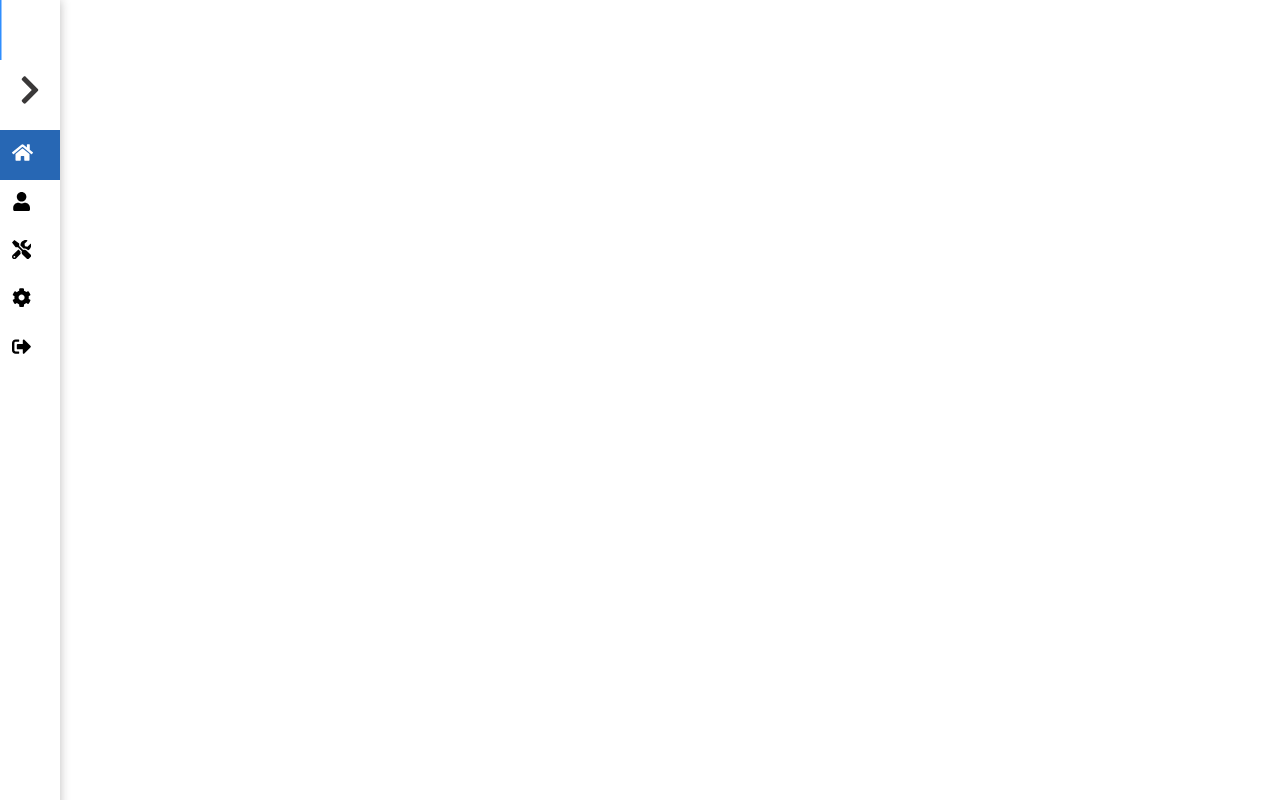
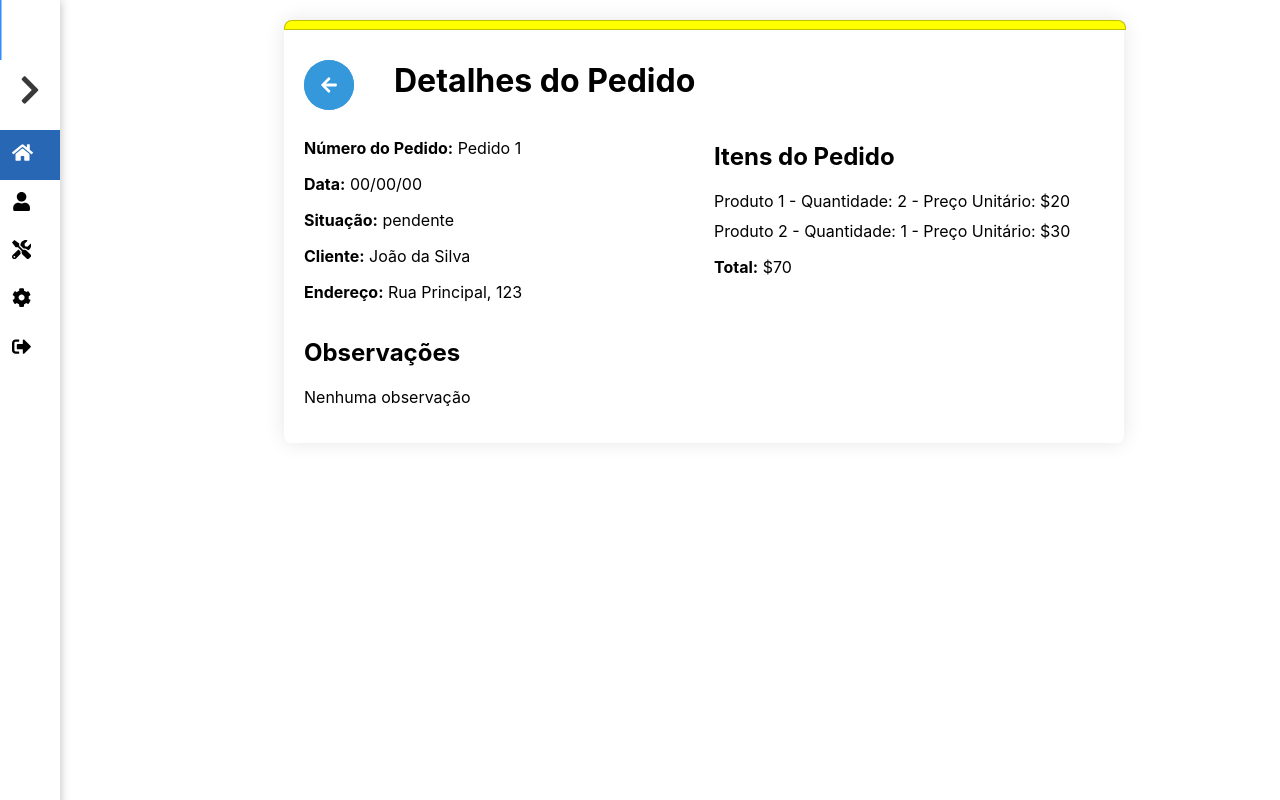
Before and after one commit to Daniel-Mingoranse/OrderSync, a React (Create React App) app: page /dashboard/orderdetails/1 in a window 1280 px wide. Before the commit this address had no page. Built offline with nearby package versions, Linux system fonts and the light colour scheme.

Commit message:
criada tela de detalhe de pedidos

```diff
--- /dev/null
+++ b/src/Dashboard/pages/HomeDashboard/Components/CSS/OrderDetails.css
@@ -0,0 +1,121 @@
+/* OrderDetailsPage.css */
+.order-details-container {
+    position: relative;
+    max-width: 800px;
+    margin: 0 auto;
+    padding: 20px;
+    border-radius: 8px;
+    box-shadow: 0 0 20px rgba(0, 0, 0, 0.1);
+    opacity: 0;
+    transform: translateY(20px);
+    transition: opacity 0.5s ease-in-out, transform 0.5s ease-in-out;
+  }
+
+  .title{
+
+  }
+
+  .header-container{
+    display: flex;
+  }
+  .header-container > .back-button{
+    margin-right: 5vh;
+    margin-top: 2.5vh;
+  }
+  .status-bar {
+    position: absolute;
+    top: 0;
+    left: 0;
+    width: 100%;
+    height: 8px; /* Altura da barra */
+    border-radius: 8px 8px 0 0;
+  }
+
+  /* Cores para diferentes estados */
+  .status-bar.em-andamento {
+    background-color: green;
+    border: 0.5px solid rgba(0, 0, 0, 0.247);
+  }
+
+  .status-bar.concluido {
+    background-color: blue;
+    border: 0.5px solid rgba(0, 0, 0, 0.247);
+  }
+
+  .status-bar.pendente {
+    background-color: rgb(255, 255, 0);
+    border: 0.5px solid rgba(0, 0, 0, 0.247);
+  }
+
+  .status-bar.cancelado {
+    background-color: red;
+    border: 0.5px solid rgba(0, 0, 0, 0.247);
+  }
+
+  .details-section {
+    display: grid;
+    grid-template-columns: repeat(auto-fit, minmax(200px, 1fr));
+    gap: 20px;
+    margin-bottom: 20px;
+  }
+
+  ul {
+    list-style-type: none;
+    padding: 0;
+  }
+
+  li {
+    margin-bottom: 10px;
+  }
+
+  .observations-section {
+    margin-top: 20px;
+  }
+
+  /* Adicione estilos responsivos conforme necessário */
+  @media screen and (max-width: 600px) {
+    .details-section {
+      grid-template-columns: 1fr;
+    }
+
+    .order-details-container{
+        max-width: 35vh;
+        margin: -5vh;
+        margin-top: 5vh;
+        display: flex;
+        flex-wrap: wrap;
+    }
+  }
+
+  @media screen and (max-width: 770px) {
+    .details-section {
+      grid-template-columns: 1fr;
+    }
+
+    .order-details-container{
+        max-width: 50vh;
+        margin: -5vh;
+        margin-top: 5vh;
+        display: flex;
+        flex-wrap: wrap;
+    }
+  }
+
+
+  @media screen and (max-width: 880px) {
+    .details-section {
+      grid-template-columns: 1fr;
+    }
+
+    .order-details-container{
+        max-width: 100vh;
+        margin: 3vh;
+        margin-top: 1vh;
+        display: flex;
+        flex-wrap: wrap;
+    }
+  }
+  .order-details-container.in-view {
+    opacity: 1;
+    transform: translateY(0);
+  }
--- /dev/null
+++ b/src/Dashboard/pages/HomeDashboard/Components/OrderDetails.jsx
@@ -0,0 +1,84 @@
+import React, { useEffect } from 'react';
+import { Link, useParams } from 'react-router-dom';
+import './CSS/OrderDetails.css';
+import BackButton from '../../ClientCards/Components/BackButton';
+const OrderDetailsPage = () => {
+    const { orderId } = useParams();
+
+    // Lógica para obter os detalhes do pedido (dados fictícios)
+    const getOrderDetails = (orderId) => {
+        return {
+            id: orderId,
+            numero: `Pedido ${orderId}`,
+            data: '00/00/00',
+            situacao: 'pendente',
+            cliente: 'João da Silva',
+            endereco: 'Rua Principal, 123',
+            itens: [
+                { nome: 'Produto 1', quantidade: 2, precoUnitario: 20 },
+                { nome: 'Produto 2', quantidade: 1, precoUnitario: 30 },
+            ],
+            total: 70,
+            observacoes: 'Nenhuma observação',
+            // Adicione mais detalhes conforme necessário
+        };
+    };
+
+    const orderDetails = getOrderDetails(orderId);
+
+    useEffect(() => {
+        const container = document.querySelector('.order-details-container');
+        container.classList.add('in-view');
+    }, []);
+
+    return (
+        <div className="order-details-container">
+
+            <div className={`status-bar ${orderDetails.situacao.toLowerCase().replace(' ', '-')}`} />
+            <div className='header-container'>
+            <Link to="/dashboard" className="back-button">
+                    <BackButton />
+                </Link>
+                <h1 className='title'>Detalhes do Pedido</h1>
+            </div>
+            <div className="details-section">
+                <div>
+                    <p>
+                        <strong>Número do Pedido:</strong> {orderDetails.numero}
+                    </p>
+                    <p>
+                        <strong>Data:</strong> {orderDetails.data}
+                    </p>
+                    <p>
+                        <strong>Situação:</strong> {orderDetails.situacao}
+                    </p>
+                    <p>
+                        <strong>Cliente:</strong> {orderDetails.cliente}
+                    </p>
+                    <p>
+                        <strong>Endereço:</strong> {orderDetails.endereco}
+                    </p>
+                </div>
+                <div>
+                    <h2>Itens do Pedido</h2>
+                    <ul>
+                        {orderDetails.itens.map((item, index) => (
+                            <li key={index}>
+                                {item.nome} - Quantidade: {item.quantidade} - Preço Unitário: ${item.precoUnitario}
+                            </li>
+                        ))}
+                    </ul>
+                    <p>
+                        <strong>Total:</strong> ${orderDetails.total}
+                    </p>
+                </div>
+            </div>
+            <div className="observations-section">
+                <h2>Observações</h2>
+                <p>{orderDetails.observacoes}</p>
+            </div>
+        </div>
+    );
+};
+
+export default OrderDetailsPage;
--- a/src/index.js
+++ b/src/index.js
@@ -14,6 +14,7 @@ import HomeDashboard from './Dashboard/pages/HomeDashboard/HomeDashboard'
 import BudgetClient from './Dashboard/pages/ClientCards/BudgetClient/BudgetClient'
 import OrderClient from './Dashboard/pages/ClientCards/OrderClient/OrderClient'
 import Profile from './Dashboard/pages/Profile/profile'
+import OrderDetailsPage from './Dashboard/pages/HomeDashboard/Components/OrderDetails';
 const root = createRoot(document.getElementById('root'));
 
 root.render(
@@ -37,6 +38,7 @@ root.render(
           <Route path="orcamento" element={<BudgetClient />} />
           <Route path="pedidos" element={<OrderClient />} />
           <Route path="profile" element={<Profile />} />
+          <Route path="orderdetails/:orderId" element={<OrderDetailsPage />} />
 
         </Route>
       </Routes>
```
